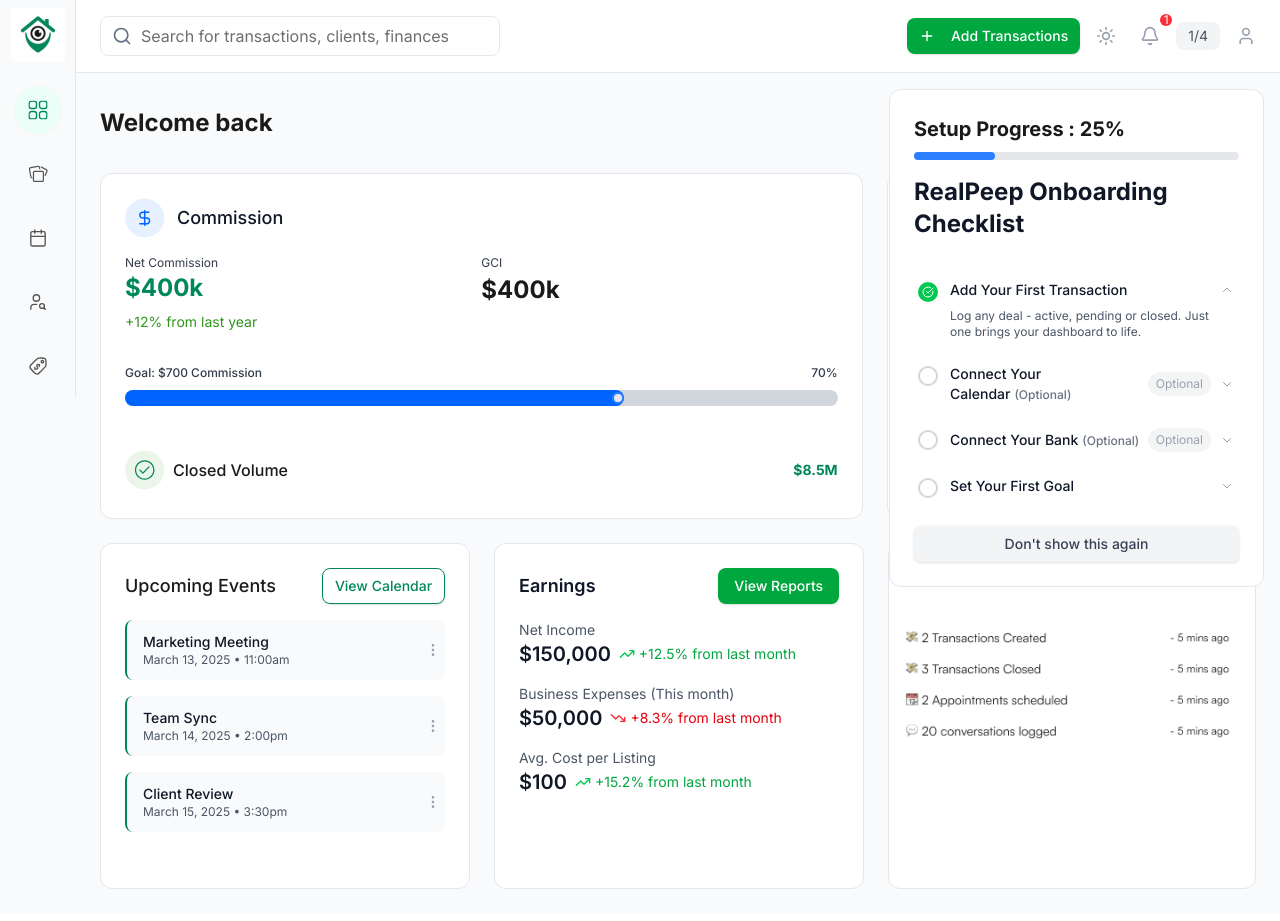
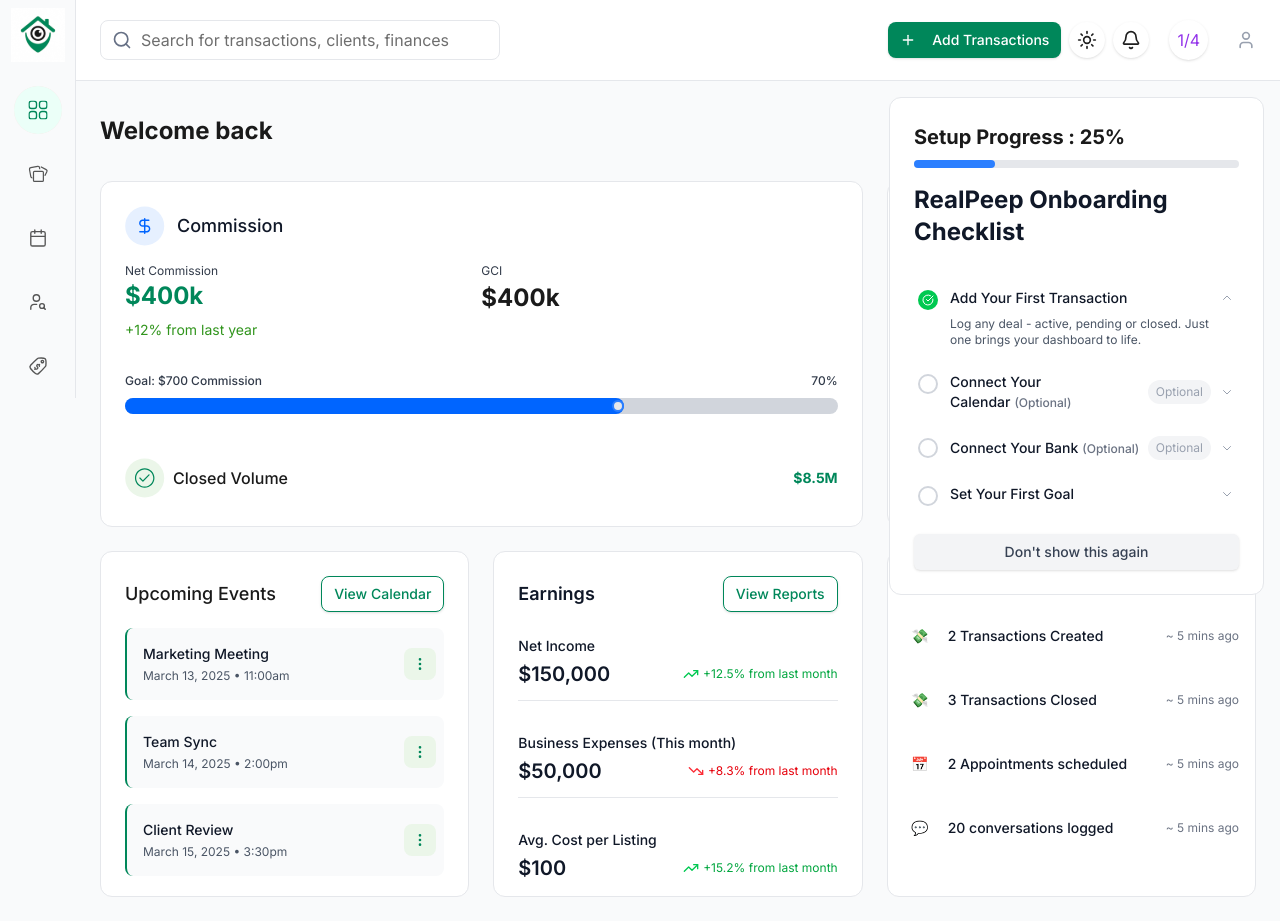
Before and after one commit to MuhammadRaza27/real-pee, a React (Vite) app: page /dashboard in a window 1280 px wide. Built offline with nearby package versions, Linux system fonts and the light colour scheme; a web font is replaced by a local one.

Commit message:
All Updates

```diff
--- a/src/auth/Dashboard.jsx
+++ b/src/auth/Dashboard.jsx
@@ -57,6 +57,33 @@ const Dashboard = () => {
     { id: 2, action: '3 Transactions Closed', time: '5 mins ago' },
     { id: 3, action: '2 Appointments scheduled', time: '5 mins ago' },
     { id: 4, action: '20 conversations logged', time: '5 mins ago' }
+  ];
+
+  const activities = [
+    {
+      icon: '💸',
+      text: '2 Transactions Created',
+      time: '~ 5 mins ago',
+      color: 'text-yellow-600'
+    },
+    {
+      icon: '💸',
+      text: '3 Transactions Closed',
+      time: '~ 5 mins ago',
+      color: 'text-green-600'
+    },
+    {
+      icon: '📅',
+      text: '2 Appointments scheduled',
+      time: '~ 5 mins ago',
+      color: 'text-red-600'
+    },
+    {
+      icon: '💬',
+      text: '20 conversations logged',
+      time: '~ 5 mins ago',
+      color: 'text-gray-600'
+    }
   ];
 
   const onboardingTasks = [
@@ -230,30 +257,30 @@ const Dashboard = () => {
           <div className="flex items-center space-x-2">
             <Button
               onClick={handleAddTransaction}
-              className="bg-green-600 hover:bg-green-700 text-white px-3 py-2 rounded-lg flex items-center space-x-2 text-sm"
+              className="bg-[#00875A] hover:bg-green-700 text-white px-3 py-2 rounded-lg flex items-center space-x-2 text-sm"
             >
               <Plus className="w-4 h-4" />
               <span className="hidden sm:inline">Add Transactions</span>
             </Button>
             <button
               onClick={toggleDarkMode}
-              className="p-2 text-gray-400 hover:text-gray-600"
+              className="p-2 bg-white shadow-sm rounded-full text-[#1E1E1E] hover:text-gray-600"
             >
               <Sun className="w-5 h-5" />
             </button>
             <button
               onClick={handleNotificationClick}
-              className="p-2 text-gray-400 hover:text-gray-600 relative"
+              className="p-2 bg-white shadow-sm rounded-full text-[#1E1E1E] hover:text-gray-600 relative"
             >
               <Bell className="w-5 h-5" />
               {notifications > 0 && (
-                <span className="absolute -top-1 -right-1 w-3 h-3 bg-red-500 rounded-full text-xs text-white flex items-center justify-center">
+                <span className="absolute -top-1 -right-1 w-3 h-3  rounded-full text-xs text-white flex items-center justify-center">
                   {notifications}
                 </span>
               )}
             </button>
-            <div className="flex items-center space-x-2 bg-gray-100 rounded-lg px-3 py-1">
-              <span className="text-sm text-gray-600">1/4</span>
+            <div className="flex items-center space-x-2 px-3 py-1">
+              <span className="p-2 bg-white shadow-sm rounded-full text-[#9333EA]">1/4</span>
             </div>
             <button className="p-2 text-gray-400 hover:text-gray-600">
               <User className="w-5 h-5" />
@@ -456,9 +483,9 @@ const Dashboard = () => {
           </div>
 
           {/* Bottom Row */}
-          <div className="flex flex-col lg:flex-row gap-[24px]">
+          <div className="grid grid-cols-1 xl:grid-cols-3 gap-[24px]">
             {/* Upcoming Events */}
-            <div className="bg-white rounded-xl w-[422.33px] h-[346px] p-6 border border-gray-200">
+            <div className="bg-white rounded-xl h-[346px] p-6 border border-gray-200">
               <div className="flex items-center justify-between mb-4">
                 <h3 className="text-lg font-medium text-[#1A1A1A]">Upcoming Events</h3>
                 <Button
@@ -471,16 +498,16 @@ const Dashboard = () => {
 
               <div className="space-y-4">
                 {upcomingEvents.map((event, index) => (
-                  <div key={event.id} className={`flex items-center justify-between py-3 relative rounded-l-[8px] rounded-r-[8px] ${
-                    index < upcomingEvents.length - 0 ? ' bg-[#F9FAFB]' : ''
+                  <div key={event.id} className={`flex items-center justify-between py-2 relative rounded-l-[8px] rounded-r-[8px] ${
+                    index < upcomingEvents.length - 0 ? ' bg-[#F9FAFB] py-4' : ''
                   }`} style={{borderLeft: '2px solid #00875A'}}>
                     <div className="ml-4">
                       <p className="text-sm font-medium text-gray-900">{event.title}</p>
-                      <p className="text-xs text-gray-600">{event.date} • {event.time}</p>
+                      <p className="text-xs text-gray-600 mt-1">{event.date} • {event.time}</p>
                     </div>
                     <button
                       onClick={() => handleEventMenuClick(event.id)}
-                      className="p-1 text-gray-400 hover:text-gray-600"
+                      className=" mr-2 p-2 rounded-[8px] text-[#00875A] hover:text-gray-600 bg-[#EBF6E9]"
                     >
                       <MoreVertical className="w-4 h-4" />
                     </button>
@@ -490,47 +517,49 @@ const Dashboard = () => {
             </div>
 
             {/* Earnings */}
-            <div className="flex flex-col w-[422.33px] h-[346px] bg-white rounded-xl p-6 border border-gray-200">
+            <div className="flex flex-col h-[346px] bg-white rounded-xl p-6 border border-gray-200">
               <div className="flex items-center justify-between mb-4">
                 <h3 className="text-lg font-semibold text-gray-900">Earnings</h3>
                 <Button
                   onClick={handleViewReports}
-                  className="bg-green-600 hover:bg-green-700 text-white px-4 py-2 rounded-lg text-sm"
+                  className="text-[#00875A] px-3 py-2 border border-[#00875A] rounded-lg text-sm"
                 >
                   View Reports
                 </Button>
               </div>
 
               <div className="space-y-4">
-                <div>
-                  <p className="text-sm text-gray-600">Net Income</p>
-                  <div className="flex items-center space-x-2">
+                <div className="py-2">
+                  <p className="text-sm font-medium text-gray-900">Net Income</p>
+                  <div className="flex items-center justify-between mt-1">
                     <p className="text-xl font-semibold text-gray-900">$150,000</p>
                     <div className="flex items-center space-x-1">
                       <TrendingUp className="w-4 h-4 text-green-500" />
-                      <span className="text-sm text-green-600">+12.5% from last month</span>
+                      <span className="text-xs text-green-600">+12.5% from last month</span>
                     </div>
                   </div>
+                  <div className="border-b border-gray-200 mt-3"></div>
                 </div>
 
-                <div>
-                  <p className="text-sm text-gray-600">Business Expenses (This month)</p>
-                  <div className="flex items-center space-x-2">
+                <div className="py-2">
+                  <p className="text-sm font-medium text-gray-900">Business Expenses (This month)</p>
+                  <div className="flex items-center justify-between mt-1">
                     <p className="text-xl font-semibold text-gray-900">$50,000</p>
                     <div className="flex items-center space-x-1">
                       <TrendingDown className="w-4 h-4 text-red-500" />
-                      <span className="text-sm text-red-600">+8.3% from last month</span>
+                      <span className="text-xs text-red-600">+8.3% from last month</span>
                     </div>
                   </div>
+                  <div className="border-b border-gray-200 mt-3"></div>
                 </div>
 
-                <div>
-                  <p className="text-sm text-gray-600">Avg. Cost per Listing</p>
-                  <div className="flex items-center space-x-2">
+                <div className="py-2">
+                  <p className="text-sm font-medium text-gray-900">Avg. Cost per Listing</p>
+                  <div className="flex items-center justify-between mt-1">
                     <p className="text-xl font-semibold text-gray-900">$100</p>
                     <div className="flex items-center space-x-1">
                       <TrendingUp className="w-4 h-4 text-green-500" />
-                      <span className="text-sm text-green-600">+15.2% from last month</span>
+                      <span className="text-xs text-green-600">+15.2% from last month</span>
                     </div>
                   </div>
                 </div>
@@ -538,11 +567,30 @@ const Dashboard = () => {
             </div>
 
             {/* Activity */}
-            <div className="flex flex-col w-[422.33px] h-[346px] bg-white rounded-xl p-4 border border-gray-200">
-              <h3 className="text-lg font-semibold text-gray-900 mb-1">Activity</h3>
+            <div className="flex flex-col rounded-xl h-[346px] bg-white  p-4 border border-gray-200">
+              <h3 className="text-lg font-semibold text-gray-900 mb-4">Activity</h3>
 
-              <div className="flex-1 flex items-start justify-center -mt-24">
-                <img src={frameImage} alt="Activity" className="w-full h-full object-contain" />
+              <div className="space-y-4">
+                {activities.map((activity, index) => (
+                  <div key={index}>
+                    <div className="flex items-center justify-between py-2">
+                      <div className="flex items-center space-x-3">
+                        <div className={`w-8 h-8 rounded-full flex items-center justify-center text-sm ${activity.color}`}>
+                          {activity.icon}
+                        </div>
+                        <div>
+                          <p className="text-sm font-medium text-gray-900">{activity.text}</p>
+                        </div>
+                      </div>
+                      <div>
+                        <p className="text-xs text-gray-500">{activity.time}</p>
+                      </div>
+                    </div>
+                    {index < activities.length - 1 && (
+                      <div className=""></div>
+                    )}
+                  </div>
+                ))}
               </div>
             </div>
           </div>
```
